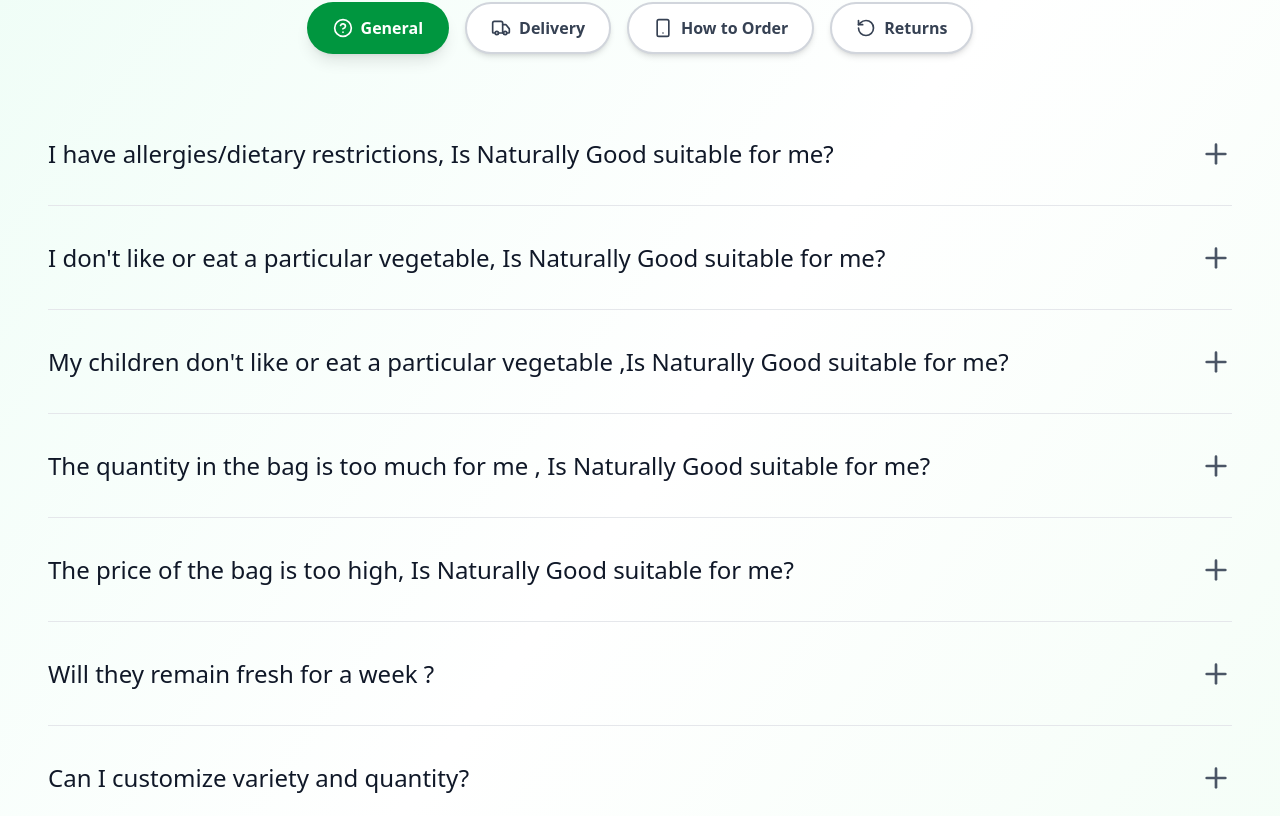
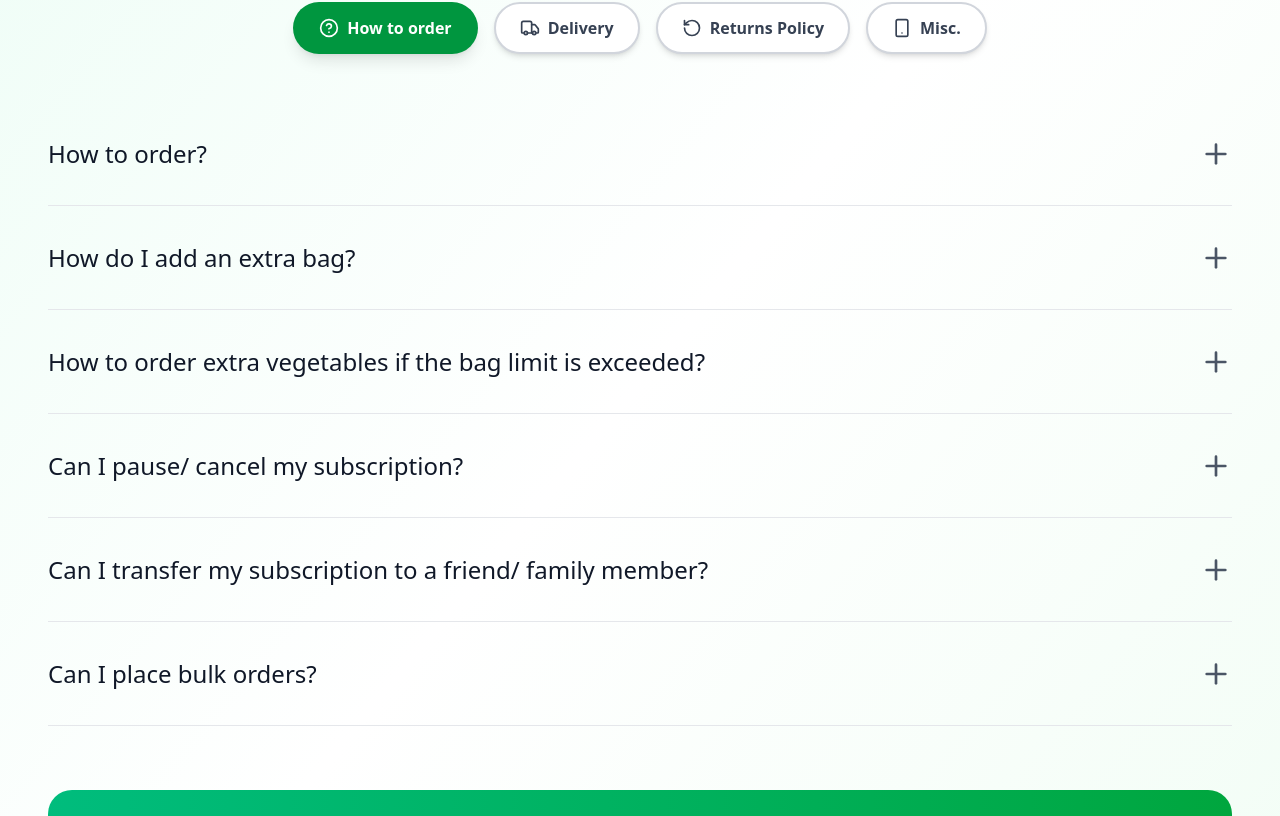
Before and after one commit to Kuldeepkant26/NaturallyGood, a React (Vite) app: page / in a window 1280 px wide. Shown: the part 8566-9382 px from the top of the page. Built offline with nearby package versions, Linux system fonts and the light colour scheme.

Commit message:
made few more changes

```diff
--- a/src/components/ui/FAQSection.jsx
+++ b/src/components/ui/FAQSection.jsx
@@ -7,53 +7,43 @@
   const [activeCategory, setActiveCategory] = useState('general');
 
   const categories = [
-    { id: 'general', name: 'General', icon: <HelpCircle className="w-5 h-5" /> },
+    { id: 'general', name: 'How to order', icon: <HelpCircle className="w-5 h-5" /> },
     { id: 'delivery', name: 'Delivery', icon: <Truck className="w-5 h-5" /> },
-    { id: 'order', name: 'How to Order', icon: <Smartphone className="w-5 h-5" /> },
-    { id: 'returns', name: 'Returns', icon: <RotateCcw className="w-5 h-5" /> }
+    { id: 'order', name: 'Returns Policy', icon: <RotateCcw className="w-5 h-5" /> },
+    { id: 'returns', name: 'Misc.', icon: <Smartphone className="w-5 h-5" /> }
   ];
 
   const faqs = {
     general: [
       {
         id: 1,
-        question: "I have allergies/dietary restrictions, Is Naturally Good suitable for me?",
-        answer: "Naturally good provides seasonal veggies which are naturally grown so should not have any reactions typically caused by chemicals used during cultivation.\n\nYou can always personalise your bag and create your own mix of vegetables on our app.\n\nIn case you can not consume one or two veggies, we encourage you to share them with your family members or with your friends or help the community. Everyone should enjoy and benefit from nature's bounty."
+        question: "How to order?",
+        answer: "Naturally Good is a subscription based membership model. We offer organic seasonal farm fresh veggies, exotics, staples and herbs and deliver them to your doorstep. You can choose to sign up for our wellness subscription plans. Choose a subscription type which suits your family size and goals.\n\nYou can order our wellness subscription plans through our app, or you can call or whatsapp us at +91 9643722200 / +91 9111190102\n\nTo subscribe click here"
       },
       {
         id: 2,
-        question: "I don't like or eat a particular vegetable, Is Naturally Good suitable for me?",
-        answer: "Absolutely! Naturally Good caters to individual preferences with three key benefits:\n\nVariety at your fingertips: We offer a wide range of fresh, seasonal produce, allowing you to choose vegetables you enjoy and still reap the benefits of a diverse diet.\nSeasonal is key: Seasonal vegetables are naturally suited to the current environment, minimizing allergies, and maximizing freshness.\nCustomize your bag: Simply leave out vegetables that aren't your favorites when building your bag. Enjoy fresh, seasonal produce perfectly suited to your personal preferences!"
+        question: "How do I add an extra bag?",
+        answer: "You can add as many bags as you want within your account. Choose a subscription type which suits your family size and goals and the number of bags needed or you can simply add more than 1 subscription."
       },
       {
         id: 3,
-        question: "My children don't like or eat a particular vegetable ,Is Naturally Good suitable for me?",
-        answer: "Naturally Good is perfect for families with children who have specific preferences:\n\nWe offer diverse fresh, seasonal produce, so you can find veggies your kids will enjoy. This ensures they still get a variety of essential nutrients for healthy growth.\nWith a well-balanced bag, your children may not need additional vitamin supplements. Fresh vegetables offer essential nutrients naturally.\nExclude the veggies your kids dislike when you customize your bag. This way, you can enjoy fresh, seasonal produce that caters to your family's preferences without stress!"
+        question: "How to order extra vegetables if the bag limit is exceeded?",
+        answer: "You can add extra products or add-ons through our app, while preparing your bag at a discounted price."
       },
       {
         id: 4,
-        question: "The quantity in the bag is too much for me , Is Naturally Good suitable for me?",
-        answer: "For one person, you typically need around 300-400 grams of vegetables per day, which adds up to about 2-3 kilograms for a week.\n\nThe bag you receive is designed for a week and contains 8-10 kilograms of vegetables, which is perfect for a family of 3-5 people. You can calculate the right amount for your family based on this.\n\nIf you have a larger family, you can subscribe to more than one bag to ensure everyone gets the right nutrition."
+        question: "Can I pause/ cancel my subscription?",
+        answer: "We have got you. To pause or cancel at any time, go to your account section on our app or contact our customer support team."
       },
       {
         id: 5,
-        question: "The price of the bag is too high, Is Naturally Good suitable for me?",
-        answer: "Organic vegetables are NOT expensive. They are sold at a high market price because of low availability and high demand. Below is a comparison of our typical bag consisting of 7-8 Kgs of veggies\n\nTypical cost of 8-10 Kgs of vegetables\nNATURALLY GOOD ORGANIC SUBSCRIPTION: As low as Rs 833 - Average 100-105 per KG\nOther Organic Subscriptions: Rs 1500-2500 - Average 299-349 per KG\nOrganic vegetables a-la-carte: Rs 1500-1600 - Average 213-299 per KG\nNon-organic vegetables a-la-carte: Rs 800-1000 - Average 99-133per KG"
+        question: "Can I transfer my subscription to a friend/ family member?",
+        answer: "Yes, You can transfer your subscription by paying a small transfer fee of Rs.500."
       },
       {
         id: 6,
-        question: "Will they remain fresh for a week ?",
-        answer: "Yes, the vegetables in Naturally Good bags will remain fresh for a week, and here's why:\n\nMarket vegetables often come from cold storage or have travelled long distances that are almost 5-7 days old , which affect their freshness. However, the vegetables provided by Naturally Good reach within 12 hours of harvesting ensuring complete nutrition and freshness . They still have their roots and soil attached, which allows them to retain nutrients and freshness.\n\nHere are a couple of tips to keep them fresh for even longer:\nStore them properly: Keep the vegetables in a cool, dark place or in the refrigerator to extend their freshness.\nKeep them hydrated: Just like flowers in a vase, you can place the vegetables in water to help them stay fresh. This method can keep them crisp and vibrant until you're ready to use them.\nRecipe Support: We also provide recipe support & cooking instructions based on the shelf-life of vegetables you received in your seasonal veggie bag."
-      },
-      {
-        id: 7,
-        question: "Can I customize variety and quantity?",
-        answer: "While Mother Nature dictates the exact vegetable selection based on seasonality, we offer exciting customization options! Each bag provides a generous quantity suitable for 3-4 people. For larger families, subscribe to multiple bags, ensuring everyone enjoys the bounty of fresh produce, tailored to your preferences."
-      },
-      {
-        id: 8,
-        question: "Can we visit your farms?",
-        answer: "Yes, for sure! Our farm is open for visits from November 1st to February 28th. To plan your visit please book your slots with us at least 7 days in advance over call on +91 9643722220\n\nDuring your visit, you'll enjoy delicious snacks and refreshing soft beverages made from the fresh seasonal produce of our farm. Additionally, you'll have the opportunity to select 1 to 2 kilograms of vegetables directly from the farm to take home with you. We look forward to welcoming you to our farm!"
+        question: "Can I place bulk orders?",
+        answer: "Yes, for longer subscriptions or large quantity offers, please call us at +91 9643722200 / +91 9111190102"
       }
     ],
     delivery: [
@@ -91,50 +81,60 @@
     order: [
       {
         id: 16,
-        question: "How to order?",
-        answer: "Naturally Good is a subscription based membership model. We offer organic seasonal farm fresh veggies, exotics, staples and herbs and deliver them to your doorstep. You can choose to sign up for our wellness subscription plans. Choose a subscription type which suits your family size and goals.\n\nYou can order our wellness subscription plans through our app, or you can call or whatsapp us at +91 9643722200 / +91 9111190102\n\nTo subscribe click here"
+        question: "I received some poor produce. What to do ?",
+        answer: "We are very sorry to hear about some unhappy vegetables or produce that showed up in your bag! You can go to our app, go to orders> delivered> support and raise a support ticket. You can also send an email to our customer happiness team at EatFresh@NaturallyGood.in within 24 Hours of Delivery.\n\nWe will make sure the matter is looked into and you receive a replacement. If you are able to provide some photos of any unsatisfactory produce in your email we would really appreciate it, as photos can help us better identify the issue you have experienced and make sure it is addressed."
       },
       {
         id: 17,
-        question: "How do I add an extra bag?",
-        answer: "You can add as many bags as you want within your account. Choose a subscription type which suits your family size and goals and the number of bags needed or you can simply add more than 1 subscription."
+        question: "I received wrong/less items. What to do ?",
+        answer: "You can go to our app, go to orders> delivered> support and raise a support ticket and we will arrange a replacement for you. You can also send an email to our customer happiness team at EatFresh@NaturallyGood.in within 24 Hours of Delivery."
       },
       {
         id: 18,
-        question: "How to order extra vegetables if the bag limit is exceeded?",
-        answer: "You can add extra products or add-ons through our app, while preparing your bag at a discounted price."
-      },
-      {
-        id: 19,
-        question: "Can I pause/ cancel my subscription?",
-        answer: "We have got you. To pause or cancel at any time, go to your account section on our app or contact our customer support team."
-      },
-      {
-        id: 20,
-        question: "Can I transfer my subscription to a friend/ family member?",
-        answer: "Yes, You can transfer your subscription by paying a small transfer fee of Rs.500."
-      },
-      {
-        id: 21,
-        question: "Can I place bulk orders?",
-        answer: "Yes, for longer subscriptions or large quantity offers, please call us at +91 9643722200 / +91 9111190102"
+        question: "How soon will I get a refund if I cancel?",
+        answer: "It will reflect in your original payment method in 7 Working Days. You may write to us at EatFresh@NaturallyGood.in or call at +919643722200 for any assistance."
       }
     ],
     returns: [
       {
         id: 22,
-        question: "I received some poor produce. What to do ?",
-        answer: "We are very sorry to hear about some unhappy vegetables or produce that showed up in your bag! You can go to our app, go to orders> delivered> support and raise a support ticket. You can also send an email to our customer happiness team at EatFresh@NaturallyGood.in within 24 Hours of Delivery.\n\nWe will make sure the matter is looked into and you receive a replacement. If you are able to provide some photos of any unsatisfactory produce in your email we would really appreciate it, as photos can help us better identify the issue you have experienced and make sure it is addressed."
+        question: "I have allergies/dietary restrictions, Is Naturally Good suitable for me?",
+        answer: "Naturally good provides seasonal veggies which are naturally grown so should not have any reactions typically caused by chemicals used during cultivation.\n\nYou can always personalise your bag and create your own mix of vegetables on our app.\n\nIn case you can not consume one or two veggies, we encourage you to share them with your family members or with your friends or help the community. Everyone should enjoy and benefit from nature's bounty."
       },
       {
         id: 23,
-        question: "I received wrong/less items. What to do ?",
-        answer: "You can go to our app, go to orders> delivered> support and raise a support ticket and we will arrange a replacement for you. You can also send an email to our customer happiness team at EatFresh@NaturallyGood.in within 24 Hours of Delivery."
+        question: "I don't like or eat a particular vegetable, Is Naturally Good suitable for me?",
+        answer: "Absolutely! Naturally Good caters to individual preferences with three key benefits:\n\nVariety at your fingertips: We offer a wide range of fresh, seasonal produce, allowing you to choose vegetables you enjoy and still reap the benefits of a diverse diet.\n\nSeasonal is key: Seasonal vegetables are naturally suited to the current environment, minimizing allergies, and maximizing freshness.\n\nCustomize your bag: Simply leave out vegetables that aren't your favorites when building your bag. Enjoy fresh, seasonal produce perfectly suited to your personal preferences!"
       },
       {
         id: 24,
-        question: "How soon will I get a refund if I cancel?",
-        answer: "It will reflect in your original payment method in 7 Working Days. You may write to us at EatFresh@NaturallyGood.in or call at +919643722200 for any assistance."
+        question: "My children don't like or eat a particular vegetable, Is Naturally Good suitable for me?",
+        answer: "Naturally Good is perfect for families with children who have specific preferences:\n\nWe offer diverse fresh, seasonal produce, so you can find veggies your kids will enjoy. This ensures they still get a variety of essential nutrients for healthy growth.\n\nWith a well-balanced bag, your children may not need additional vitamin supplements. Fresh vegetables offer essential nutrients naturally.\n\nExclude the veggies your kids dislike when you customize your bag. This way, you can enjoy fresh, seasonal produce that caters to your family's preferences without stress!"
+      },
+      {
+        id: 25,
+        question: "The quantity in the bag is too much for me, Is Naturally Good suitable for me?",
+        answer: "For one person, you typically need around 300-400 grams of vegetables per day, which adds up to about 2-3 kilograms for a week.\n\nThe bag you receive is designed for a week and contains 8-10 kilograms of vegetables, which is perfect for a family of 3-5 people. You can calculate the right amount for your family based on this.\n\nIf you have a larger family, you can subscribe to more than one bag to ensure everyone gets the right nutrition."
+      },
+      {
+        id: 26,
+        question: "The price of the bag is too high, Is Naturally Good suitable for me?",
+        answer: "Organic vegetables are NOT expensive. They are sold at a high market price because of low availability and high demand. Below is a comparison of our typical bag consisting of 7-8 Kgs of veggies:\n\nTypical cost of 8-10 Kgs of vegetables\nNATURALLY GOOD ORGANIC SUBSCRIPTION: As low as Rs 833 (Average 100-105 per KG)\nOther Organic Subscriptions: Rs 1500-2500 (Average 299-349 per KG)\nOrganic vegetables a-la-carte: Rs 1500-1600 (Average 213-299 per KG)\nNon-organic vegetables a-la-carte: Rs 800-1000 (Average 99-133 per KG)"
+      },
+      {
+        id: 27,
+        question: "Will they remain fresh for a week?",
+        answer: "Yes, the vegetables in Naturally Good bags will remain fresh for a week, and here's why:\n\nMarket vegetables often come from cold storage or have travelled long distances that are almost 5-7 days old, which affect their freshness. However, the vegetables provided by Naturally Good reach within 12 hours of harvesting ensuring complete nutrition and freshness. They still have their roots and soil attached, which allows them to retain nutrients and freshness.\n\nHere are a couple of tips to keep them fresh for even longer:\n\nStore them properly: Keep the vegetables in a cool, dark place or in the refrigerator to extend their freshness.\n\nKeep them hydrated: Just like flowers in a vase, you can place the vegetables in water to help them stay fresh. This method can keep them crisp and vibrant until you're ready to use them.\n\nRecipe Support: We also provide recipe support & cooking instructions based on the shelf-life of vegetables you received in your seasonal veggie bag."
+      },
+      {
+        id: 28,
+        question: "Can I customize variety and quantity?",
+        answer: "While Mother Nature dictates the exact vegetable selection based on seasonality, we offer exciting customization options! Each bag provides a generous quantity suitable for 3-4 people. For larger families, subscribe to multiple bags, ensuring everyone enjoys the bounty of fresh produce, tailored to your preferences."
+      },
+      {
+        id: 29,
+        question: "Can we visit your farms?",
+        answer: "Yes, for sure! Our farm is open for visits from November 1st to February 28th. To plan your visit please book your slots with us at least 7 days in advance over call on +91 9643722220\n\nDuring your visit, you'll enjoy delicious snacks and refreshing soft beverages made from the fresh seasonal produce of our farm. Additionally, you'll have the opportunity to select 1 to 2 kilograms of vegetables directly from the farm to take home with you. We look forward to welcoming you to our farm!"
       }
     ]
   };
```
